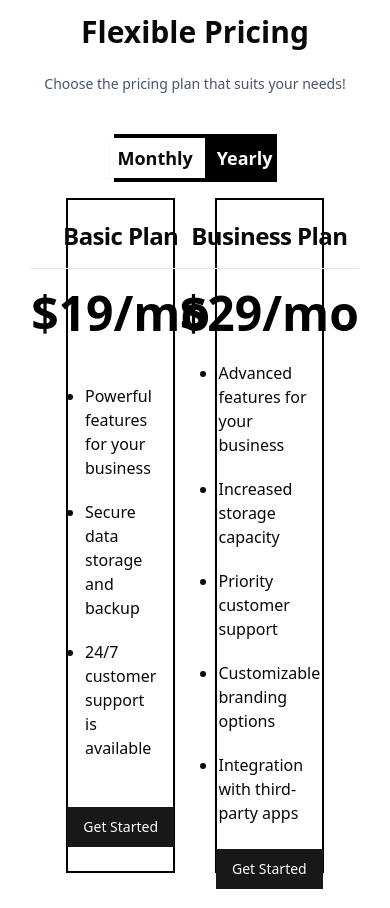
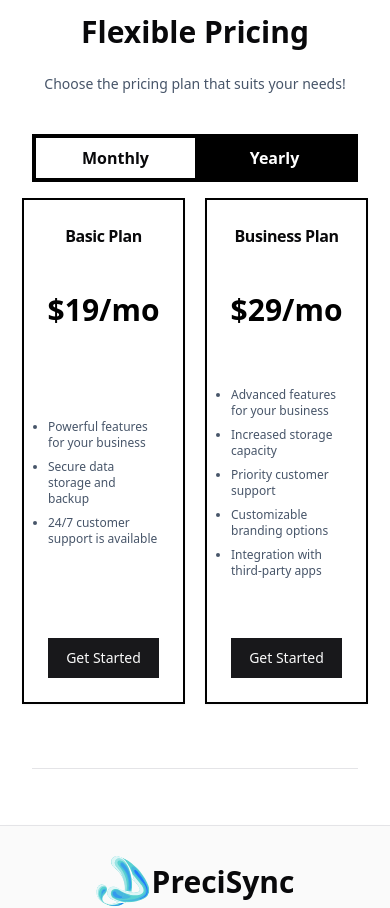
Before and after one commit to Siddhartha097/precisionHubIT, a React (Vite) app: page /about in a window 390 px wide. Shown: the part 8260-9168 px from the top of the page. Built offline with nearby package versions, Linux system fonts and the light colour scheme.

Commit message:
first commit

```diff
--- a/src/Pages/About.tsx
+++ b/src/Pages/About.tsx
@@ -359,6 +359,8 @@ const About = () => {
                 <Pricing />
             </section>
 
+            <Separator className="my-10" />
+
         </main>
     )
 }
--- a/src/components/Plan.tsx
+++ b/src/components/Plan.tsx
@@ -46,9 +46,9 @@ const Plan : React.FC<PlanProps> = ({
     const plans : React.FC<PlanProps> = ({title} ) => {
         if ( title === 'Basic') {
             return(
-                <ul className="list-disc space-y-5">
+                <ul className="list-disc space-y-5 max-md:space-y-2 ">
                     {BasicPlans.map(plans => (
-                        <li className="">{plans.content}</li>
+                        <li className="max-md:text-xs text-slate-600 font-medium">{plans.content}</li>
                     ))}
                 </ul>
 
@@ -57,9 +57,9 @@ const Plan : React.FC<PlanProps> = ({
 
         if ( title === 'Business') {
             return(
-                <ul className="list-disc space-y-5">
+                <ul className="list-disc space-y-5 max-md:space-y-2">
                     {BusinessPlans.map(plans => (
-                        <li className="">{plans.content}</li>
+                        <li className="max-md:text-xs font-medium text-slate-600">{plans.content}</li>
                     ))}
                 </ul>
 
@@ -70,17 +70,17 @@ const Plan : React.FC<PlanProps> = ({
     return (
 
 
-        <Card className="w-1/3  border-2 rounded-none border-black flex flex-col items-center justify-between h-[80vh]">
+        <Card className="w-1/3 max-md:w-1/2  border-2 rounded-none border-black flex flex-col items-center justify-between h-[75vh] max-md:h-[60vh]">
              <CardHeader className="text-center space-y-5">
-                <CardTitle>{title} Plan</CardTitle>
-                <hr />
-                <CardDescription className="text-5xl font-bold mb-6 text-black">${price}/{time}</CardDescription>
+                <CardTitle className="max-md:text-base">{title} Plan</CardTitle>
+                <br />
+                <CardDescription className="text-5xl font-bold mb-6 max-md:text-3xl text-black">${price}/{time}</CardDescription>
             </CardHeader>
             <CardContent className="flex flex-col items-center justify-between gap-6">
                 {plans({title})}
             </CardContent>
-            <CardFooter>
-                <Button className="rounded-none hover:bg-green-600 transition-all">Get Started</Button>
+            <CardFooter className="w-full flex items-center justify-center">
+                <Button className="rounded-none hover:bg-green-600 transition-all w-full">Get Started</Button>
             </CardFooter>
         </Card>
     )
--- a/src/components/Pricing.tsx
+++ b/src/components/Pricing.tsx
@@ -7,13 +7,13 @@ const Pricing = () => {
         <div className="flex items-center justify-center">
             <Tabs defaultValue="monthly" className=" w-full flex flex-col items-center gap-2">
 
-                <TabsList className=" bg-black h-12 text-white *:w-full w-1/2 *:h-full *:text-lg *:font-semibold rounded-none *:rounded-none">
+                <TabsList className="bg-black h-12 text-white *:w-full w-full md:w-1/2 *:h-full *:text-lg max-md:*:text-base *:font-semibold rounded-none *:rounded-none">
                     <TabsTrigger value="monthly">Monthly</TabsTrigger>
                     <TabsTrigger value="yearly">Yearly</TabsTrigger>
                 </TabsList>
 
                 {/* Monthly */}
-                <TabsContent className="w-full flex items-center justify-center gap-10" value="monthly">
+                <TabsContent className="w-full flex items-center justify-center gap-10 max-md:gap-5" value="monthly">
 
                     {/* basic */}
                     <Plan
@@ -32,7 +32,7 @@ const Pricing = () => {
                 </TabsContent>
 
                 {/* Yearly */}
-                <TabsContent className="w-full flex items-center justify-center gap-10"  value="yearly">
+                <TabsContent className="w-full flex items-center justify-center gap-10 max-md:gap-5"  value="yearly">
 
                     {/* basic */}
                     <Plan
```
